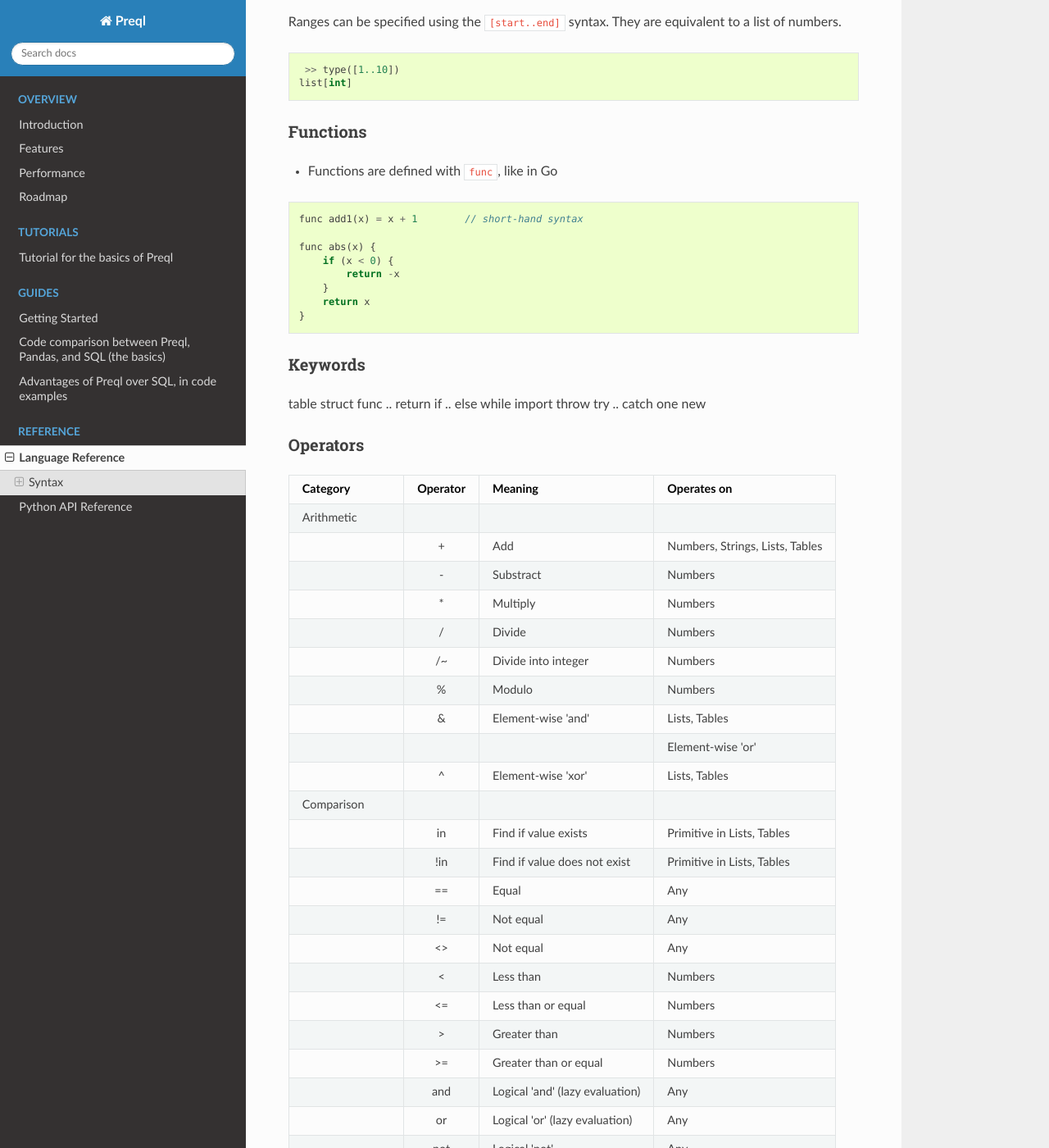
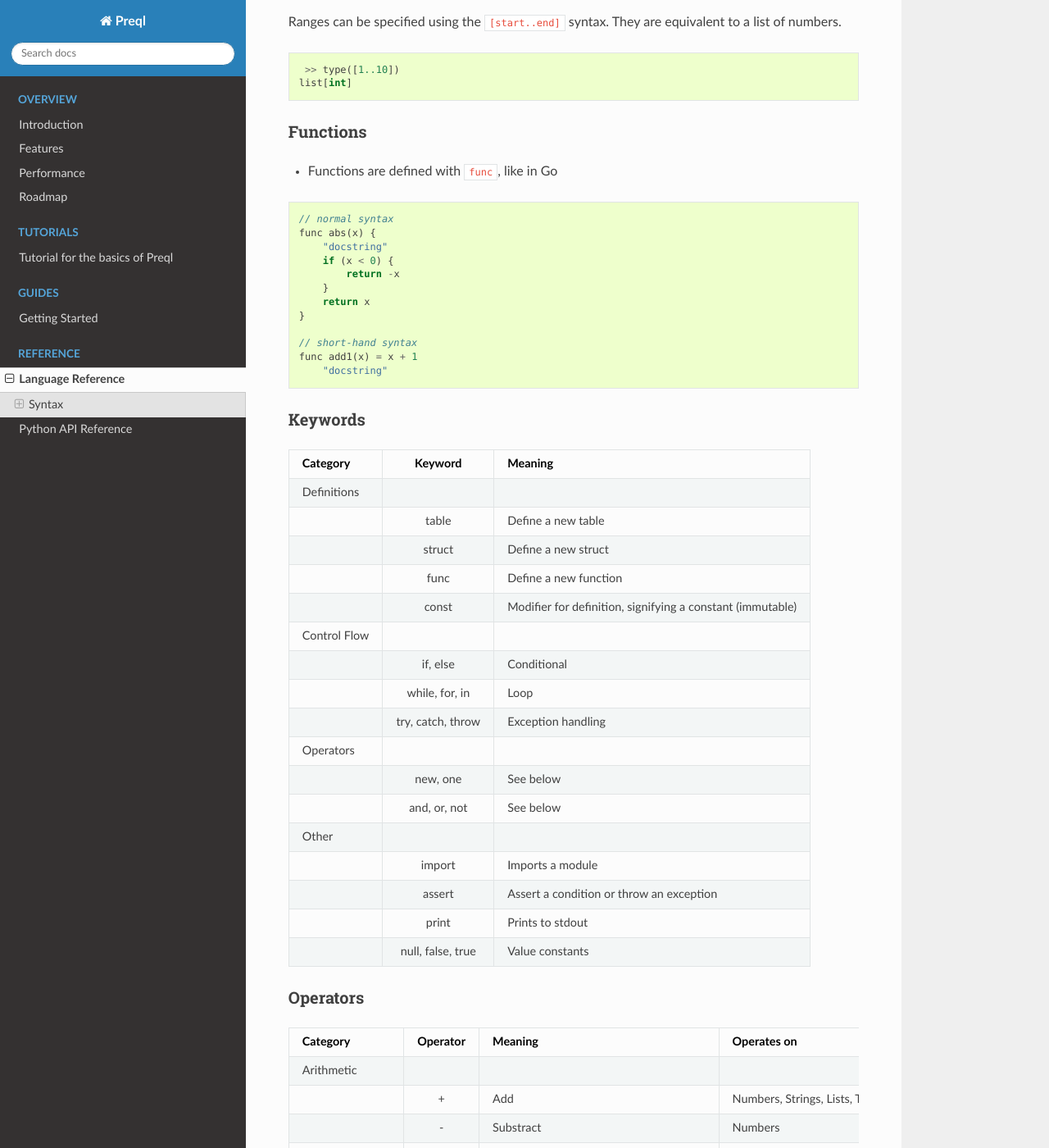
Before and after one commit to erezsh/Preql, a Sphinx documentation site: the page built from docs/language.md, in a window 1280 px wide and 1400 px high, scrolled down 1267 px. Shown: the whole window at 82% size. Built offline with Sphinx 7.4.7 and the Read the Docs theme 2.0.0, drawn with Linux system fonts in a browser that asks for light colours; pages that are not in the unit, such as notebooks, are missing from menus; some of the changed text lies outside the part shown.

Commit message:
Improved docs

````diff
--- a/docs/language.md
+++ b/docs/language.md
@@ -65,28 +65,43 @@
 - Functions are defined with `func`, like in Go
 
 ```javascript
-func add1(x) = x + 1        // short-hand syntax
-
+// normal syntax
 func abs(x) {
+    "docstring"
     if (x < 0) {
         return -x
     }
     return x
 }
+
+// short-hand syntax
+func add1(x) = x + 1
+    "docstring"
+
 ```
 
 ### Keywords
 
-table
-struct
-func .. return
-if .. else
-while
-import
-throw
-try .. catch
-one
-new
+| Category     | Keyword   | Meaning  |
+| ------------ |:---------:| -------- |
+| Definitions  | | |
+|              | table | Define a new table |
+|              | struct | Define a new struct |
+|              | func | Define a new function |
+|              | const | Modifier for definition, signifying a constant (immutable) |
+| Control Flow | | |
+|              | if, else | Conditional |
+|              | while, for, in | Loop |
+|              | try, catch, throw | Exception handling |
+| Operators        | | |
+|              | new, one | See below |
+|              | and, or, not | See below |
+| Other        | | |
+|              | import | Imports a module |
+|              | assert | Assert a condition or throw an exception |
+|              | print | Prints to stdout |
+|              | null, false, true | Value constants |
+
 
 ### Operators
 
@@ -126,3 +145,4 @@
 |                  | [..] | Slice | Strings, Collections
 |                  | new | Create a new row in table | Tables
 |                  | new[] | Create new rows in table | Tables
+|                  | one | Returns one item, or throws an exception  | Lists, Tables
````
Also changed, not shown: other parts of docs/language.md (+5 -1 lines), docs/index.rst (+7 -2 lines), 1 other file.
